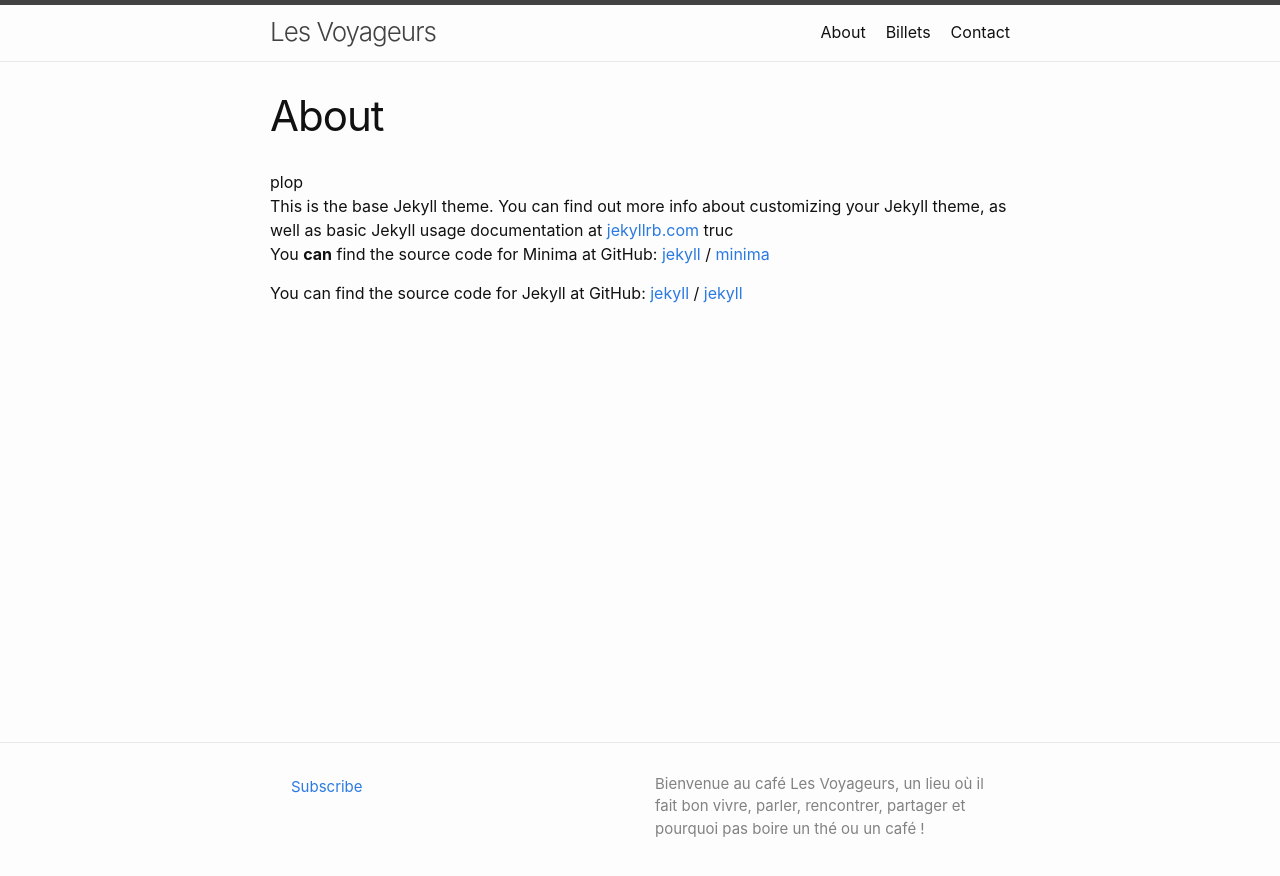
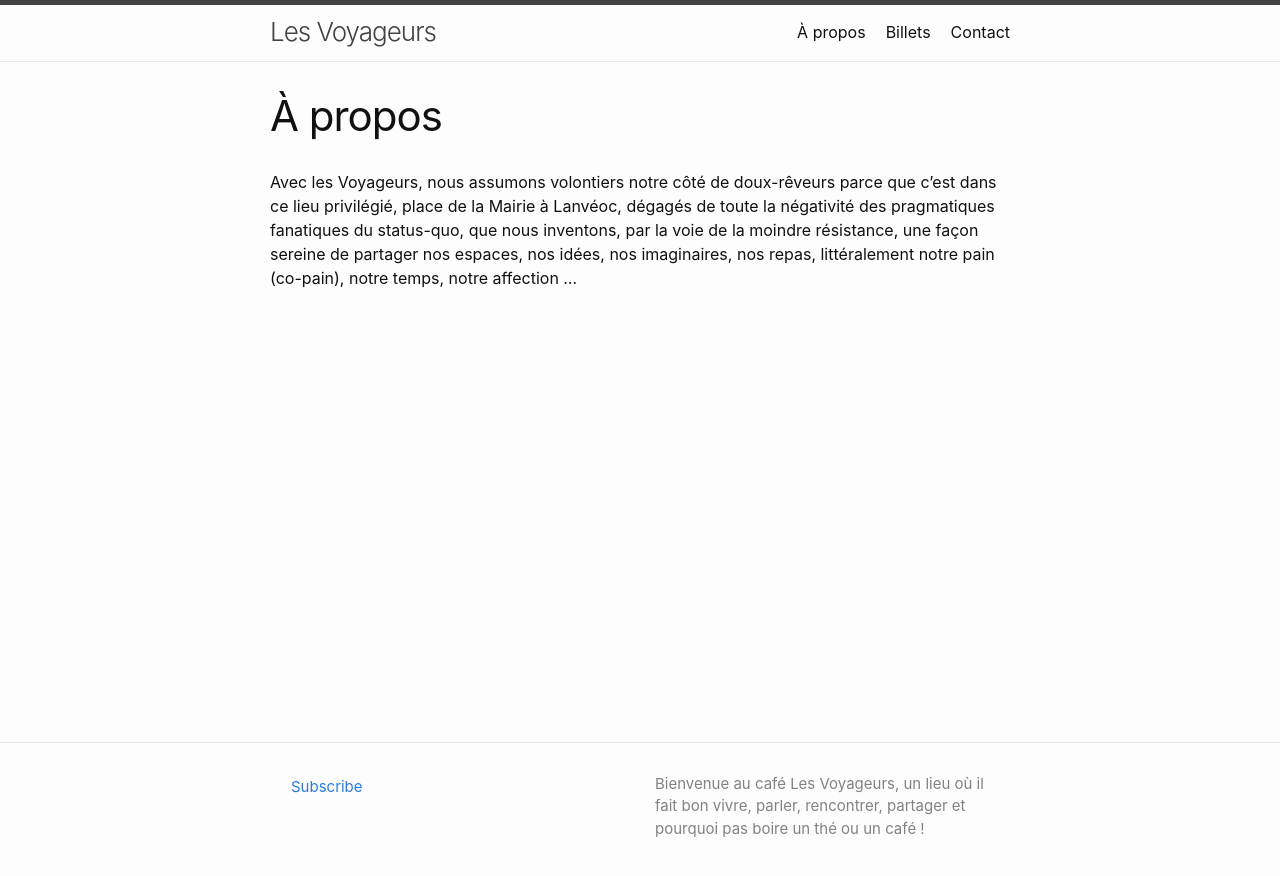
Before and after one commit to violaine-web/jekyll-local, a Jekyll site: the page built from about.md, in a window 1280 px wide. Shown: the top 876 px of the page. Built offline with Jekyll 4.4.1, drawn with Linux system fonts in a browser that asks for light colours.

Commit message:
crée une nouvelle page À propos

```diff
--- a/about.md
+++ b/about.md
@@ -1,18 +1,7 @@
 ---
 layout: page
-title: About
-permalink: /about/
+title: À propos
+permalink: /à propos/
 ---
-plop
-This is the base Jekyll theme. You can find out more info about customizing your Jekyll theme, as well as basic Jekyll usage documentation at [jekyllrb.com](https://jekyllrb.com/)
-truc
-You **can** find the source code for Minima at GitHub:
-[jekyll][jekyll-organization] /
-[minima](https://github.com/jekyll/minima)
 
-You can find the source code for Jekyll at GitHub:
-[jekyll][jekyll-organization] /
-[jekyll](https://github.com/jekyll/jekyll)
-
-
-[jekyll-organization]: https://github.com/jekyll
+Avec les Voyageurs, nous assumons volontiers notre côté de doux-rêveurs parce que c’est dans ce lieu privilégié, place de la Mairie à Lanvéoc, dégagés de toute la négativité des pragmatiques fanatiques du status-quo, que nous inventons, par la voie de la moindre résistance, une façon sereine de partager nos espaces, nos idées, nos imaginaires, nos repas, littéralement notre pain (co-pain), notre temps, notre affection …
```
